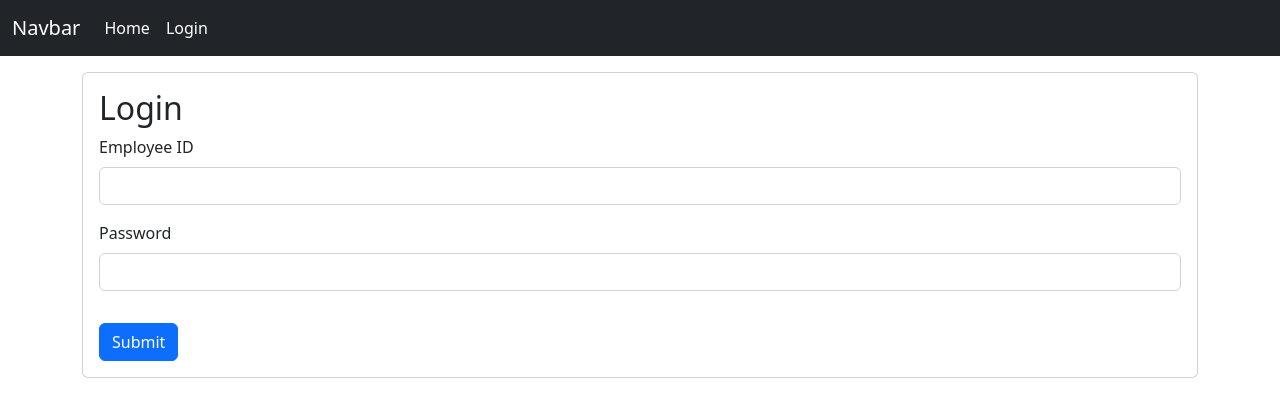
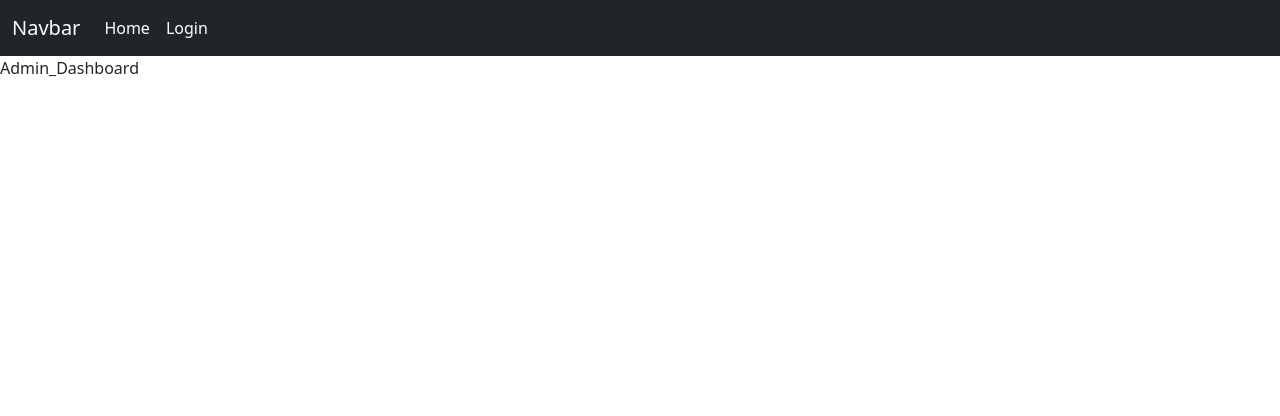
Before and after one commit to likhnic/DBMS_MiniProject, a React (Create React App) app: page /admin in a window 1280 px wide. Shown: the top 416 px of the page. Built offline with nearby package versions, Linux system fonts and the light colour scheme.

Commit message:
Admin Dashboard

```diff
--- a/package.json
+++ b/package.json
@@ -8,6 +8,7 @@
     "@testing-library/user-event": "^13.5.0",
     "react": "^18.2.0",
     "react-dom": "^18.2.0",
+    "react-router-dom": "^6.8.2",
     "react-scripts": "5.0.1",
     "web-vitals": "^2.1.4"
   },
--- a/src/App.js
+++ b/src/App.js
@@ -1,12 +1,23 @@
 import React from 'react'
 import Login from './components/Login'
 import Navbar from './components/Navbar'
+import {
+    BrowserRouter as Router,
+    Routes,
+    Route,
+} from "react-router-dom";
+import Admin_Dashboard from './components/Admin_Dashboard/Admin_Dashboard';
 
 const App = () => {
     return (
         <>
-            <Navbar/>
-            <Login/>
+            <Router>
+                <Navbar />
+                <Routes>
+                    <Route exact path="/" element={<Login />} />
+                    <Route exact path='/admin' element={<Admin_Dashboard/>}/>
+                </Routes>
+            </Router>
         </>
     )
 }
--- /dev/null
+++ b/src/components/Admin_Dashboard/Admin_Dashboard.js
@@ -0,0 +1,9 @@
+import React from 'react'
+
+const Admin_Dashboard = () => {
+  return (
+    <div>Admin_Dashboard</div>
+  )
+}
+
+export default Admin_Dashboard
--- a/src/components/Login.js
+++ b/src/components/Login.js
@@ -1,8 +1,10 @@
 import React, { useState } from 'react'
+import { useNavigate } from 'react-router'
 
 const Login = () => {
 
     const [credentials, setCredentials] = useState({ ID: "", password: ""})
+    let navigate = useNavigate()
 
     const onClick = (e) => {
         console.log("Hello")
@@ -21,6 +23,11 @@ const Login = () => {
         })
         const json = await response.json();
         console.log(json);
+        if (json.success) {
+            // save the auth token and redirect
+            localStorage.setItem('token', json.authToken)
+            navigate("/dashboard", { replace: true })
+        }
     }
 
     return (
```
Also changed, not shown: 1 other file (tests, documents, lock files or other folders).
